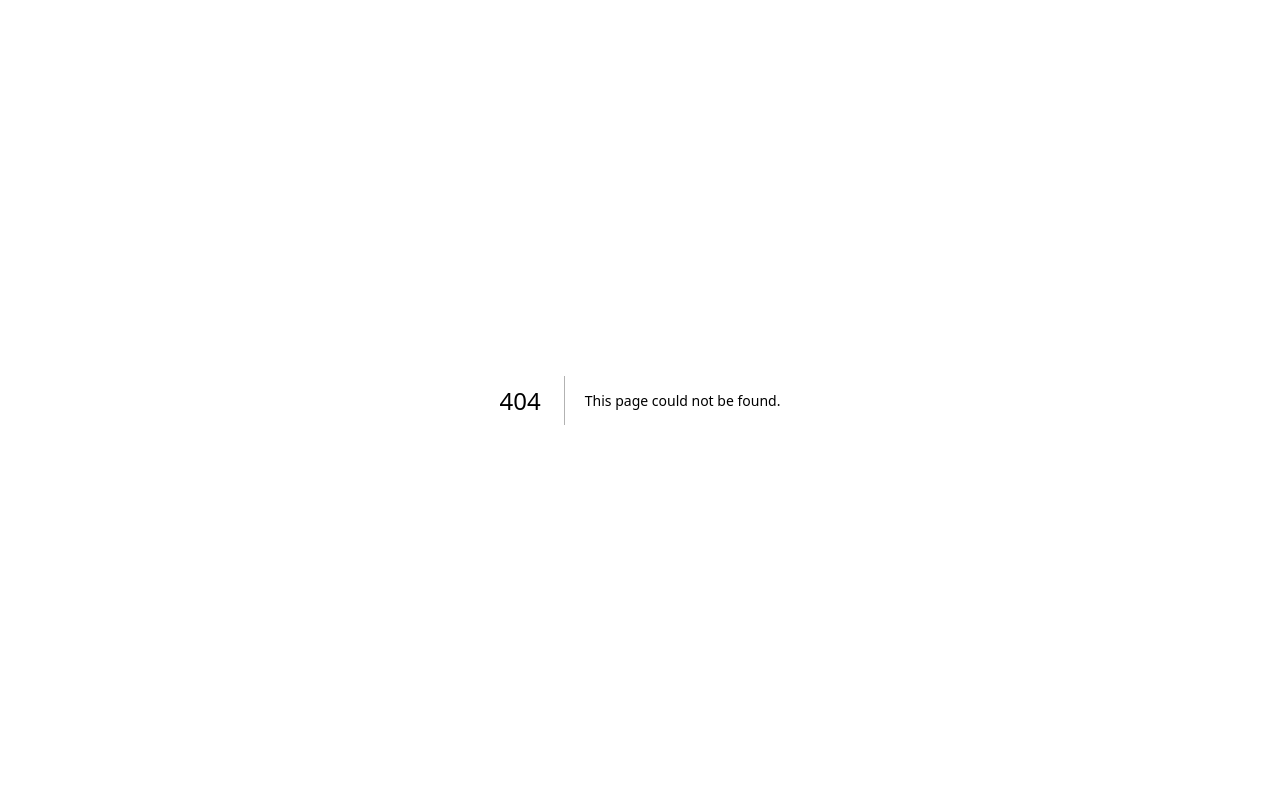
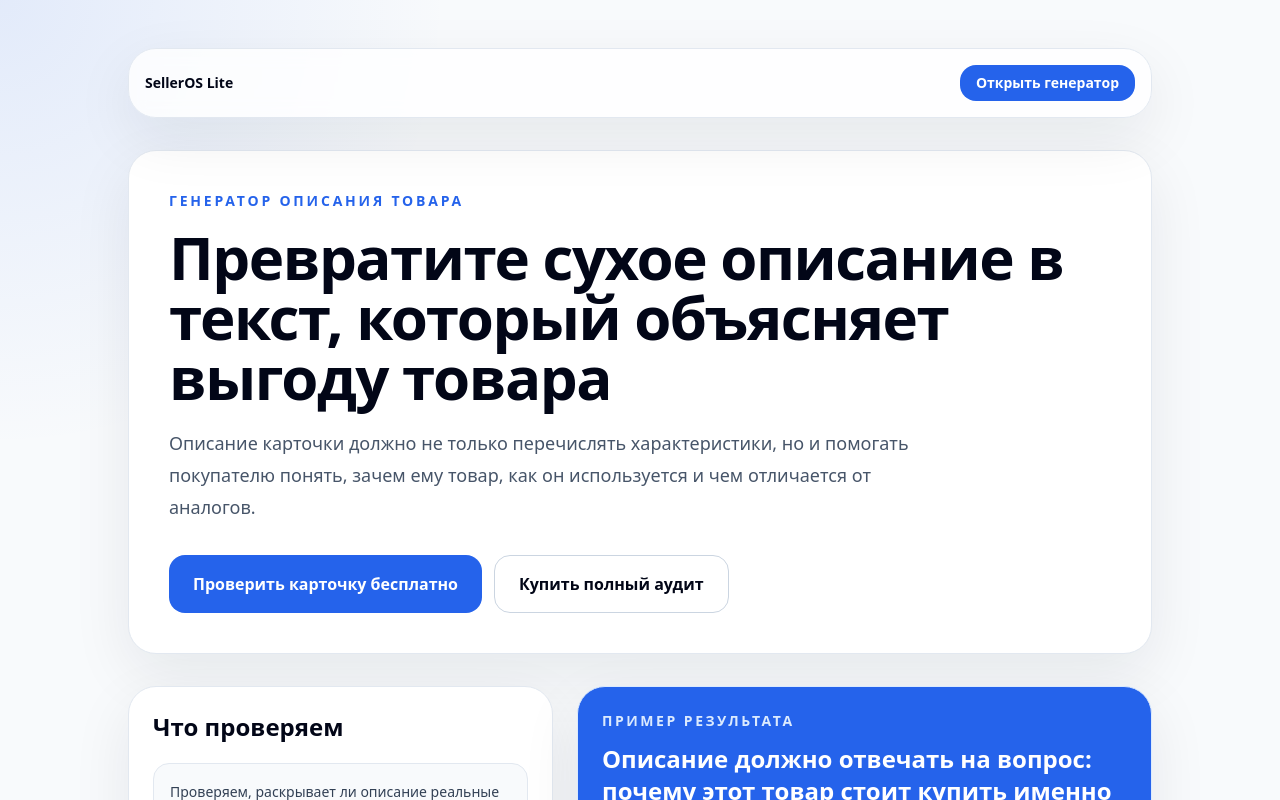
Before and after one commit to TerraTectra/AutoMoney, a Next.js app: page /generator-opisaniya-tovara in a window 1280 px wide. Before the commit this address had no page. Shown: the top 800 px of the page. Built offline with nearby package versions, Linux system fonts and the light colour scheme.

Commit message:
Add SEO page for product description generator

```diff
--- /dev/null
+++ b/app/generator-opisaniya-tovara/page.tsx
@@ -0,0 +1,25 @@
+import SeoToolPage from '@/components/SeoToolPage';
+
+export const metadata = {
+  title: 'Генератор описания товара для маркетплейсов — SellerOS Lite',
+  description:
+    'Сгенерируйте описание товара для Ozon, Wildberries и Яндекс Маркета: выгоды, сценарии применения, характеристики и ответы на возражения.'
+};
+
+export default function ProductDescriptionGeneratorPage() {
+  return (
+    <SeoToolPage
+      eyebrow="Генератор описания товара"
+      title="Превратите сухое описание в текст, который объясняет выгоду товара"
+      description="Описание карточки должно не только перечислять характеристики, но и помогать покупателю понять, зачем ему товар, как он используется и чем отличается от аналогов."
+      bullets={[
+        'Проверяем, раскрывает ли описание реальные выгоды, а не только параметры.',
+        'Добавляем сценарии применения: где, кому и в какой ситуации товар полезен.',
+        'Убираем общие слова вроде “качественный” и заменяем их конкретными фактами.',
+        'Формируем структуру описания, которую удобно адаптировать под разные маркетплейсы.'
+      ]}
+      exampleTitle="Описание должно отвечать на вопрос: почему этот товар стоит купить именно сейчас"
+      exampleBody="Сильное описание начинается с пользы, затем объясняет характеристики через выгоды, добавляет сценарии применения и закрывает возражения. Так карточка становится понятнее для покупателя и полезнее для поиска."
+    />
+  );
+}
```
